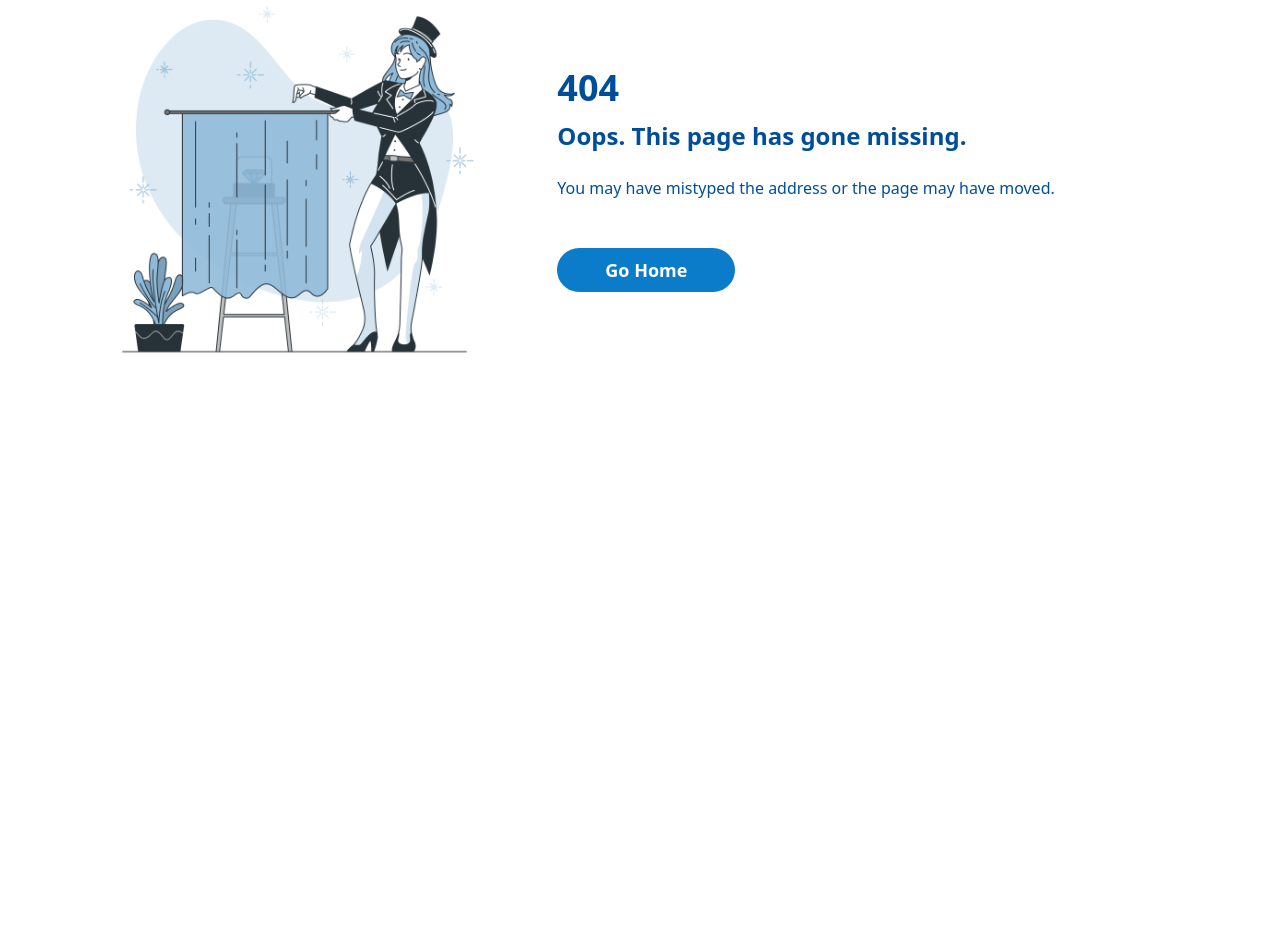
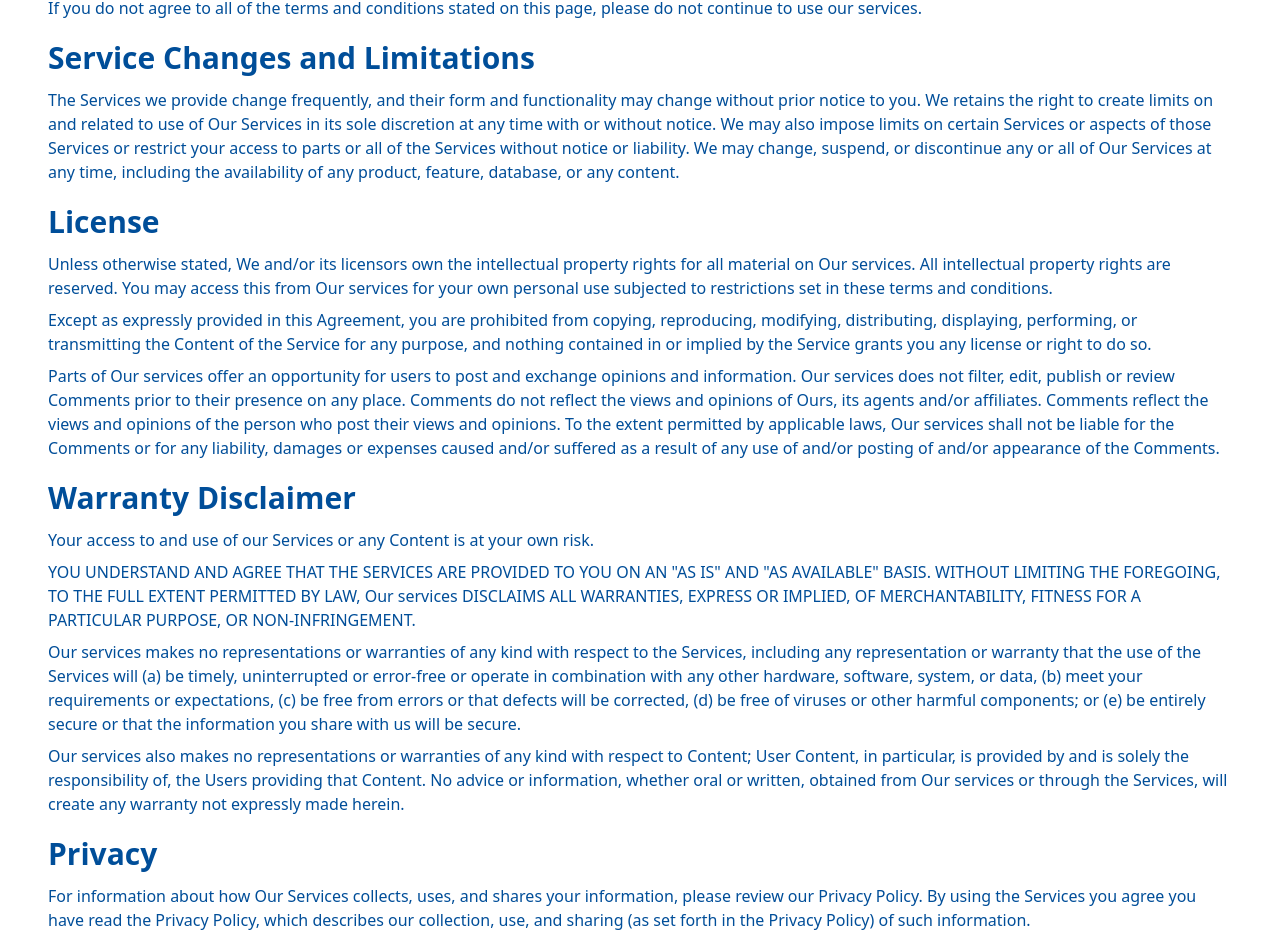
Before and after one commit to qlawmarq/next-tailwind-landing-page, a Next.js app: page /terms-conditions in a window 1280 px wide. Before the commit this address had no page. Shown: the part 220-1172 px from the top of the page. Before the commit the page ends 800 px from the top, so only its background shows below. Built offline with nearby package versions, Linux system fonts and the light colour scheme.

Commit message:
Feature/terms conditions (#13)
* intorduce Terms and Conditions page

* fix typo

* update CTA template

```diff
--- a/components/molecules/Accordion/index.tsx
+++ b/components/molecules/Accordion/index.tsx
@@ -32,7 +32,7 @@ export const Accordion: React.FC<Props & HTMLAttributes<HTMLElement>> = ({
           <Paragraph>{question}</Paragraph>
         </div>
         <div className="px-2">
-          <div className='text-primary-600'>
+          <div className="text-primary-600">
             {isOpen ? (
               <ChevronDownIcon className="h-6 w-6" />
             ) : (
--- a/components/organisms/Footer/index.tsx
+++ b/components/organisms/Footer/index.tsx
@@ -1,3 +1,4 @@
+import React, { useState } from 'react';
 import { Container } from '../../atoms/Container';
 import { Paragraph } from '../../atoms/Typography';
 import { Apple, Google } from '../../atoms/AppStoreButton';
@@ -7,6 +8,7 @@ import InstagramIcon from 'mdi-react/InstagramIcon';
 import Link from 'next/link';
 
 export const Footer = () => {
+  const [thisYear] = useState(new Date().getFullYear());
   return (
     <footer className="pt-12 pb-6">
       <Container>
@@ -27,6 +29,11 @@ export const Footer = () => {
                     <Link href="/privacy-policy">Privacy Policy</Link>
                   </Paragraph>
                 </li>
+                <li>
+                  <Paragraph className="flex cursor-pointer pb-2 hover:text-primary-500">
+                    <Link href="/terms-conditions">Terms and Conditions</Link>
+                  </Paragraph>
+                </li>
               </ul>
             </div>
             <div className="flex flex-col">
@@ -37,7 +44,9 @@ export const Footer = () => {
 
           <div className="mt-6 flex flex-row justify-between">
             <div>
-              <Paragraph>© Copyright 2020. All Rights Reserved.</Paragraph>
+              <Paragraph>
+                © Copyright {thisYear}. All Rights Reserved.
+              </Paragraph>
             </div>
             <div className="flex">
               <TwitterIcon color="#1e3a8a" />
--- a/components/organisms/Header/index.tsx
+++ b/components/organisms/Header/index.tsx
@@ -66,6 +66,11 @@ export const Header: React.FC = () => {
                   <Link href="/privacy-policy">Privacy Policy</Link>
                 </Paragraph>
               </li>
+              <li>
+                <Paragraph className="flex cursor-pointer py-2 px-8 hover:text-primary-500">
+                  <Link href="/terms-conditions">Terms and Conditions</Link>
+                </Paragraph>
+              </li>
             </ul>
           </animated.nav>
         </Container>
--- /dev/null
+++ b/components/pages/TermsConditionsPage/index.tsx
@@ -0,0 +1,20 @@
+import Head from 'next/head';
+import { Header } from '../../organisms/Header';
+import { Footer } from '../../organisms/Footer';
+import { TermsConditions } from '../../templates/TermsConditions';
+
+export const TermsConditionsPage = () => {
+  return (
+    <>
+      <Head>
+        <title>Terms and Conditions</title>
+        <link rel="icon" href="/favicon.ico" />
+      </Head>
+      <main className="font-montserrat">
+        <Header />
+        <TermsConditions />
+        <Footer />
+      </main>
+    </>
+  );
+};
--- a/components/templates/CTA/index.tsx
+++ b/components/templates/CTA/index.tsx
@@ -36,7 +36,7 @@ export const CTA: React.FC<Props> = ({
 
       {isImageRight && (
         <div className="relative mx-auto flex w-full flex-col-reverse py-6 sm:flex-row">
-          <div className="relative ml-auto mt-8 mb-16 flex flex-col items-start sm:mt-0 sm:mb-0 sm:w-5/12 sm:items-end sm:text-left xl:w-4/12 xl:pt-20">
+          <div className="relative mr-auto mt-8 mb-16 flex flex-col items-start sm:mt-0 sm:mb-0 sm:w-5/12 sm:items-end sm:text-left xl:w-4/12 xl:pt-20">
             <H1 className="mb-4">{title}</H1>
             <H5 className="mb-4 sm:mb-12">{description}</H5>
             <Button onClick={onClickStart}>Start</Button>
--- a/components/templates/PrivacyPolicy/index.tsx
+++ b/components/templates/PrivacyPolicy/index.tsx
@@ -12,14 +12,9 @@ export const PrivacyPolicy = () => {
           <H1 className="mb-6">Privacy Policy</H1>
 
           <Paragraph className="mb-2">
-            Tailwind Landing Page Next operates the http://localhost:3000/
-            website, which provides the SERVICE.
-          </Paragraph>
-          <Paragraph className="mb-2">
             This page is used to inform website visitors regarding our policies
             with the collection, use, and disclosure of Personal Information if
-            anyone decided to use our Service, the Tailwind Landing Page Next
-            website.
+            anyone decided to use our Service.
           </Paragraph>
           <Paragraph className="mb-2">
             If you choose to use our Service, then you agree to the collection
@@ -31,9 +26,8 @@ export const PrivacyPolicy = () => {
 
           <Paragraph className="mb-2">
             The terms used in this Privacy Policy have the same meanings as in
-            our Terms and Conditions, which is accessible at
-            http://localhost:3000/, unless otherwise defined in this Privacy
-            Policy.
+            our Terms and Conditions, unless otherwise defined in this Privacy
+            Policy. Please also refer to our Terms of Conditions.
           </Paragraph>
         </div>
 
@@ -42,10 +36,12 @@ export const PrivacyPolicy = () => {
 
           <Paragraph className="mb-2">
             For a better experience while using our Service, we may require you
-            to provide us with certain personally identifiable information,
-            including but not limited to your name, phone number, and postal
-            address. The information that we collect will be used to contact or
-            identify you.
+            to provide us with certain personally identifiable information as
+            defined in Log Data.
+          </Paragraph>
+          <Paragraph className="mb-2">
+            The information we collect may be used to identify you personally,
+            to the extent that such use is restricted by law.
           </Paragraph>
         </div>
 
@@ -54,62 +50,10 @@ export const PrivacyPolicy = () => {
 
           <Paragraph className="mb-2">
             We want to inform you that whenever you visit our Service, we
-            collect information that your browser sends to us that is called Log
-            Data. This Log Data may include information such as your computer’s
-            Internet Protocol ("IP") address, browser version, pages of our
-            Service that you visit, the time and date of your visit, the time
-            spent on those pages, and other statistics.
-          </Paragraph>
-        </div>
-
-        <div className="mb-3">
-          <H2 className="mb-3">Cookies</H2>
-
-          <Paragraph className="mb-2">
-            Cookies are files with small amount of data that is commonly used an
-            anonymous unique identifier. These are sent to your browser from the
-            website that you visit and are stored on your computer’s hard drive.
-          </Paragraph>
-
-          <Paragraph className="mb-2">
-            Our website uses these "cookies" to collection information and to
-            improve our Service. You have the option to either accept or refuse
-            these cookies, and know when a cookie is being sent to your
-            computer. If you choose to refuse our cookies, you may not be able
-            to use some portions of our Service.
-          </Paragraph>
-        </div>
-
-        <div className="mb-3">
-          <H2 className="mb-3">Service Providers</H2>
-
-          <Paragraph className="mb-2">
-            We may employ third-party companies and individuals due to the
-            following reasons:
-          </Paragraph>
-
-          <ul className="mb-2">
-            <li>
-              <Paragraph>- To facilitate our Service;</Paragraph>
-            </li>
-            <li>
-              <Paragraph>- To provide the Service on our behalf;</Paragraph>
-            </li>
-            <li>
-              <Paragraph>- To perform Service-related services; or</Paragraph>
-            </li>
-            <li>
-              <Paragraph>
-                - To assist us in analyzing how our Service is used.
-              </Paragraph>
-            </li>
-          </ul>
-
-          <Paragraph className="mb-2">
-            We want to inform our Service users that these third parties have
-            access to your Personal Information. The reason is to perform the
-            tasks assigned to them on our behalf. However, they are obligated
-            not to disclose or use the information for any other purpose.
+            collect information that your device sends to us that is called Log
+            Data. This Log Data may include information such as your device’s
+            Internet Protocol ("IP") address, device version, the time and date
+            of your visit, and other statistics.
           </Paragraph>
         </div>
 
@@ -123,18 +67,11 @@ export const PrivacyPolicy = () => {
             or method of electronic storage is 100% secure and reliable, and we
             cannot guarantee its absolute security.
           </Paragraph>
-        </div>
-
-        <div className="mb-3">
-          <H2 className="mb-3">Links to Other Sites</H2>
-
           <Paragraph className="mb-2">
-            Our Service may contain links to other sites. If you click on a
-            third-party link, you will be directed to that site. Note that these
-            external sites are not operated by us. Therefore, we strongly advise
-            you to review the Privacy Policy of these websites. We have no
-            control over, and assume no responsibility for the content, privacy
-            policies, or practices of any third-party sites or services.
+            You need to prevent unauthorized access to your information by
+            creating a unique, secure, and protected password and limiting
+            access to your device and browser by signing off after you have
+            finished accessing the Services.
           </Paragraph>
         </div>
 
--- /dev/null
+++ b/components/templates/TermsConditions/index.tsx
@@ -0,0 +1,116 @@
+import MagicGirl from '../../../public/images/magic_girl.png';
+import Image from 'next/image';
+import { H1, H3, H2, Paragraph } from '../../atoms/Typography';
+import { Container } from '../../atoms/Container';
+import { Button } from '../../atoms/Button';
+
+export const TermsConditions = () => {
+  return (
+    <Container>
+      <div className="relative mx-auto flex min-h-screen w-full flex-wrap items-center py-6">
+        <div className="mb-3">
+          <H1 className="mb-6">Terms and Conditions</H1>
+          <Paragraph className="mb-2">
+            By accessing this website or using any of the services we provide,
+            we will assume that you agree to these terms and conditions.
+          </Paragraph>
+          <Paragraph className="mb-2">
+            If you do not agree to all of the terms and conditions stated on
+            this page, please do not continue to use our services.
+          </Paragraph>
+        </div>
+
+        <div className="mb-3">
+          <H2 className="mb-3">Service Changes and Limitations</H2>
+          <Paragraph className="mb-2">
+            The Services we provide change frequently, and their form and
+            functionality may change without prior notice to you. We retains the
+            right to create limits on and related to use of Our Services in its
+            sole discretion at any time with or without notice. We may also
+            impose limits on certain Services or aspects of those Services or
+            restrict your access to parts or all of the Services without notice
+            or liability. We may change, suspend, or discontinue any or all of
+            Our Services at any time, including the availability of any product,
+            feature, database, or any content.
+          </Paragraph>
+        </div>
+
+        <div className="mb-3">
+          <H2 className="mb-3">License</H2>
+          <Paragraph className="mb-2">
+            Unless otherwise stated, We and/or its licensors own the
+            intellectual property rights for all material on Our services. All
+            intellectual property rights are reserved. You may access this from
+            Our services for your own personal use subjected to restrictions set
+            in these terms and conditions.
+          </Paragraph>
+          <Paragraph className="mb-2">
+            Except as expressly provided in this Agreement, you are prohibited
+            from copying, reproducing, modifying, distributing, displaying,
+            performing, or transmitting the Content of the Service for any
+            purpose, and nothing contained in or implied by the Service grants
+            you any license or right to do so.
+          </Paragraph>
+
+          <Paragraph className="mb-2">
+            Parts of Our services offer an opportunity for users to post and
+            exchange opinions and information. Our services does not filter,
+            edit, publish or review Comments prior to their presence on any
+            place. Comments do not reflect the views and opinions of Ours, its
+            agents and/or affiliates. Comments reflect the views and opinions of
+            the person who post their views and opinions. To the extent
+            permitted by applicable laws, Our services shall not be liable for
+            the Comments or for any liability, damages or expenses caused and/or
+            suffered as a result of any use of and/or posting of and/or
+            appearance of the Comments.
+          </Paragraph>
+        </div>
+
+        <div className="mb-3">
+          <H2 className="mb-3">Warranty Disclaimer</H2>
+          <Paragraph className="mb-2">
+            Your access to and use of our Services or any Content is at your own
+            risk.
+          </Paragraph>
+          <Paragraph className="mb-2">
+            YOU UNDERSTAND AND AGREE THAT THE SERVICES ARE PROVIDED TO YOU ON AN
+            "AS IS" AND "AS AVAILABLE" BASIS. WITHOUT LIMITING THE FOREGOING, TO
+            THE FULL EXTENT PERMITTED BY LAW, Our services DISCLAIMS ALL
+            WARRANTIES, EXPRESS OR IMPLIED, OF MERCHANTABILITY, FITNESS FOR A
+            PARTICULAR PURPOSE, OR NON-INFRINGEMENT.
+          </Paragraph>
+          <Paragraph className="mb-2">
+            Our services makes no representations or warranties of any kind with
+            respect to the Services, including any representation or warranty
+            that the use of the Services will (a) be timely, uninterrupted or
+            error-free or operate in combination with any other hardware,
+            software, system, or data, (b) meet your requirements or
+            expectations, (c) be free from errors or that defects will be
+            corrected, (d) be free of viruses or other harmful components; or
+            (e) be entirely secure or that the information you share with us
+            will be secure.
+          </Paragraph>
+          <Paragraph className="mb-2">
+            Our services also makes no representations or warranties of any kind
+            with respect to Content; User Content, in particular, is provided by
+            and is solely the responsibility of, the Users providing that
+            Content. No advice or information, whether oral or written, obtained
+            from Our services or through the Services, will create any warranty
+            not expressly made herein.
+          </Paragraph>
+        </div>
+
+        <div className="mb-3">
+          <H2 className="mb-3">Privacy</H2>
+          <Paragraph className="mb-2">
+            For information about how Our Services collects, uses, and shares
+            your information, please review our Privacy Policy. By using the
+            Services you agree you have read the Privacy Policy, which describes
+            our collection, use, and sharing (as set forth in the Privacy
+            Policy) of such information.
+          </Paragraph>
+        </div>
+      </div>
+    </Container>
+  );
+};
--- /dev/null
+++ b/pages/terms-conditions.tsx
@@ -0,0 +1,5 @@
+import { TermsConditionsPage } from '../components/pages/TermsConditionsPage';
+
+export default function Home() {
+  return <TermsConditionsPage />;
+}
```
